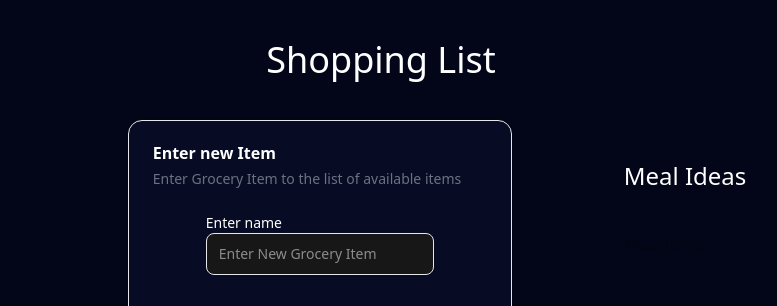
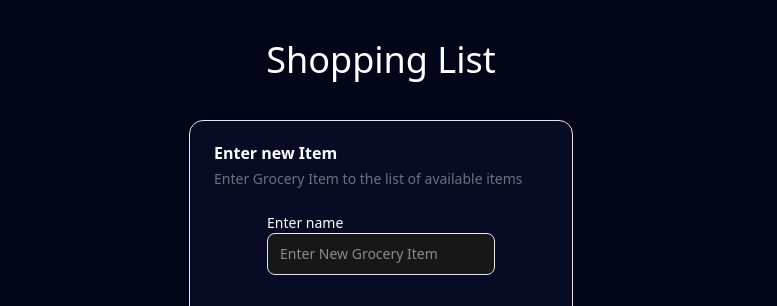
Before and after one commit to Santi447/cprg306-assignments, a Next.js app: page /week-8 in a window 1280 px wide. Shown: the top 306 px of the page, without its empty margins (259-1036 px from the left). Built offline with nearby package versions, Linux system fonts and the light colour scheme.

Commit message:
meal idea header doesnt show up on initial render

```diff
--- a/app/week-8/mealIdeas.js
+++ b/app/week-8/mealIdeas.js
@@ -61,5 +61,4 @@ export default function MealIdeas({ingredient}) {
       </ul>
     </div>
   )
-
 }
--- a/app/week-8/page.js
+++ b/app/week-8/page.js
@@ -28,10 +28,12 @@ export default function Page(){
       <NewItem onAddItem={handleAddItem} />
       <ItemList items={items} onItemSelect={handleItemSelected} />
     </div>
-    <div>
-      <h2 className="text-2xl text-center text-white py-10">Meal Ideas</h2>
-      <MealIdeas ingredient={selectedItemName}/>
-    </div>
+    {selectedItemName && (
+      <div>
+        <h2 className="text-2xl text-center text-white py-10">Meal Ideas</h2>
+        <MealIdeas ingredient={selectedItemName}/>
+      </div>
+    )}
     </div>
     </main>
   );
```
